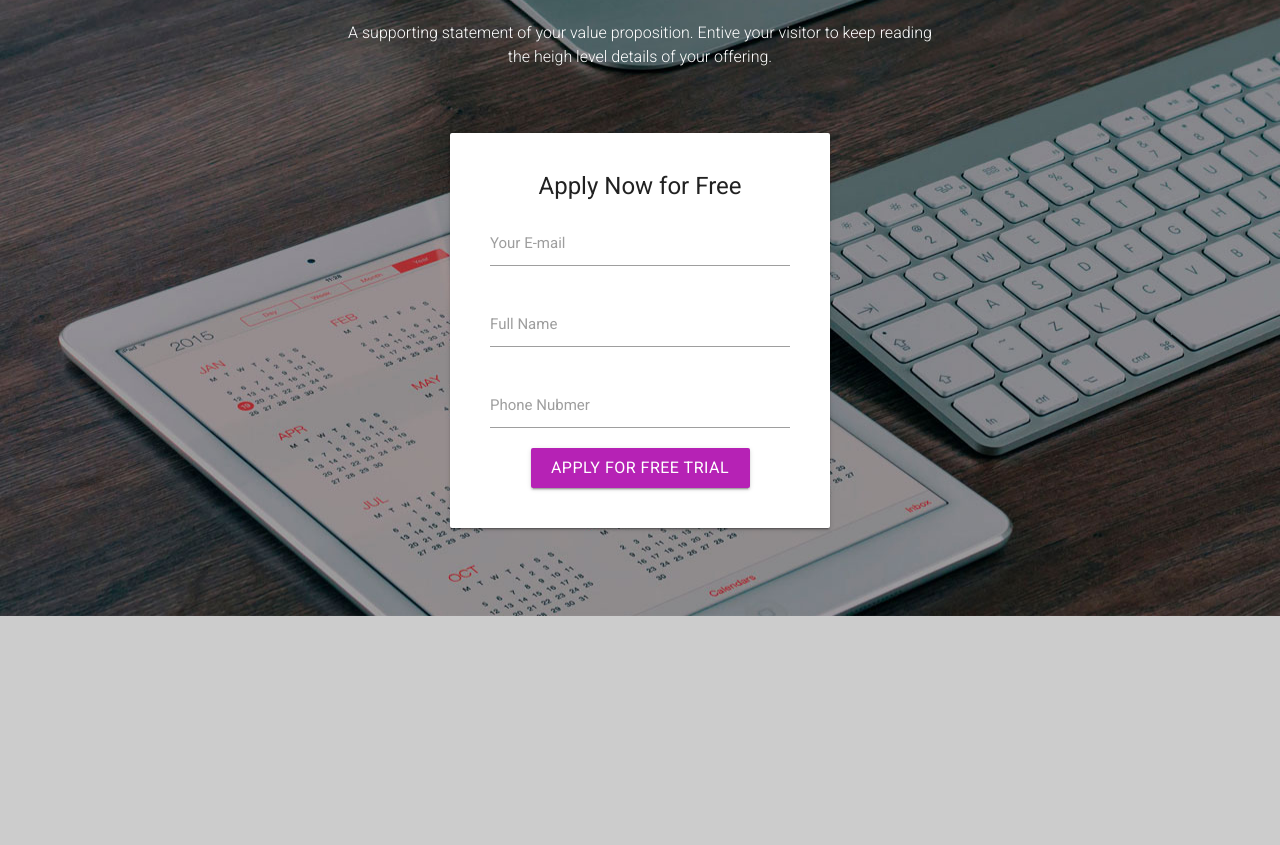
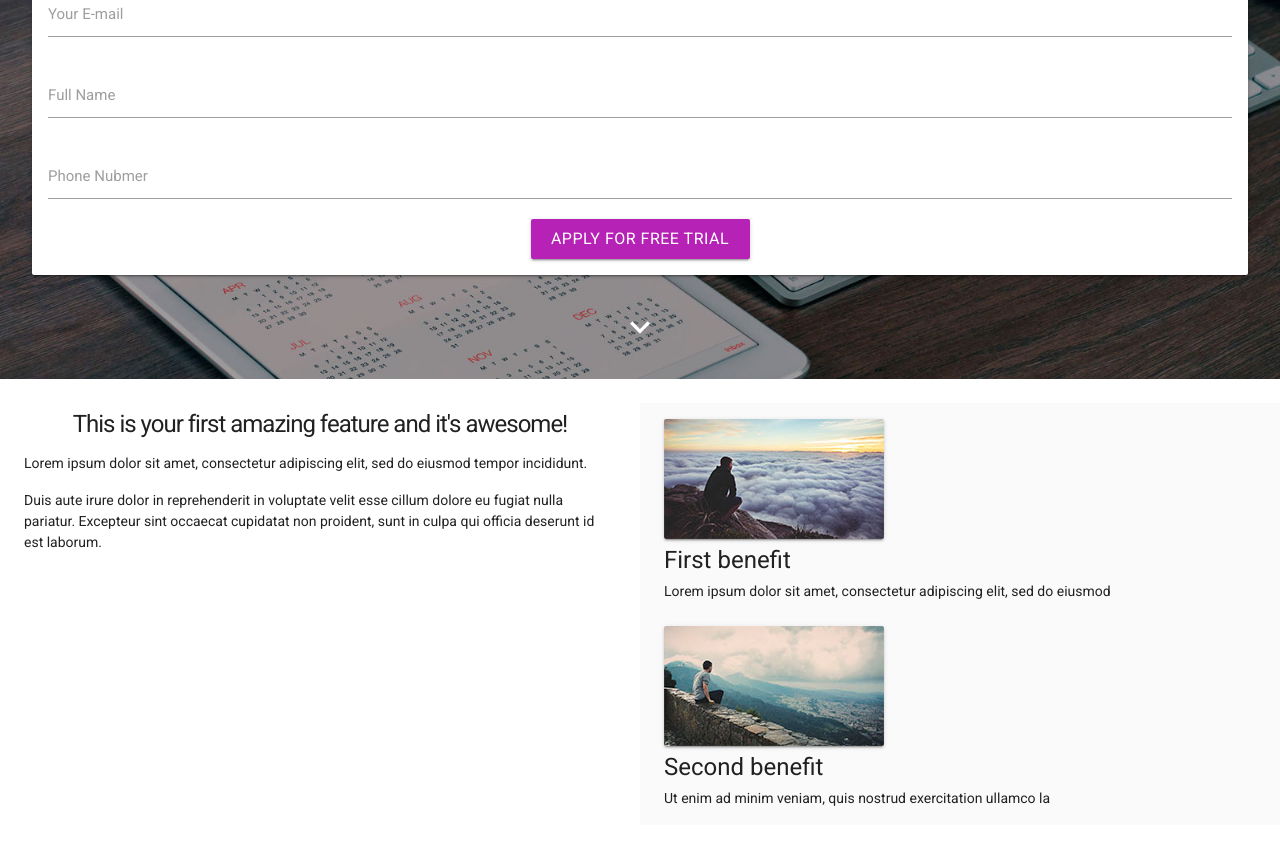
Before and after one commit to nesslaen/convert_materialize, a website: page app/index.html in a window 1280 px wide. Shown: the part 293-1138 px from the top of the page. Before the commit the page ends 909 px from the top, so only its background shows below. Drawn offline with nearby package versions, Linux system fonts and the light colour scheme.

Commit message:
mob version in progress

```diff
--- a/app/index.html
+++ b/app/index.html
@@ -30,7 +30,35 @@
       			</div>
       			<button class="btn waves-effect waves-light" type="submit" name="action">Apply for free trial</button>
 			</form>
+			<a href="#1" class="material-icons arrow_down">keyboard_arrow_down</a>
 		</header>
+
+		<div class="pre_features">
+			<div class="row pre_features_mob">
+				<div class="col s12 m6 description">
+					<h2 class="center-align">This is your first amazing feature and it's awesome!</h2>
+					<p>Lorem ipsum dolor sit amet, consectetur adipiscing elit, sed do eiusmod tempor incididunt.</p>
+					<p>Duis aute irure dolor in reprehenderit in voluptate velit esse cillum dolore eu fugiat nulla pariatur. Excepteur sint occaecat cupidatat non proident, sunt in culpa qui officia deserunt id est laborum.</p>
+				</div>
+				<div class="col s12 m6 content ">
+					<div class="benefit">
+						<div class="img_container">
+							<img class="materialboxed" src="img/man1.jpg" alt="man">
+						</div>
+						<h3>First benefit</h3>
+						<p>Lorem ipsum dolor sit amet, consectetur adipiscing elit, sed do eiusmod</p>
+					</div>
+					<div class="benefit">
+						<div class="img_container">
+							<img class="materialboxed" src="img/man2.jpg" alt="man">
+						</div>
+						<h3>Second benefit</h3>
+						<p>Ut enim ad minim veniam, quis nostrud exercitation ullamco la</p>
+					</div>
+				</div>
+			</div>
+
+		</div>
 
 
 
@@ -39,5 +67,10 @@
 
       <script type="text/javascript" src="https://code.jquery.com/jquery-3.2.1.min.js"></script>
       <script type="text/javascript" src="../src/js/bin/materialize.min.js"></script>
+      <script type="text/javascript">
+      	$(document).ready(function(){
+		$('.materialboxed').materialbox();
+		});
+      </script>
 	</body>
 </html>
--- /dev/null
+++ b/src/scss/components/_features.scss
@@ -0,0 +1,48 @@
+.pre_features{
+
+}
+
+.pre_features_mob{
+	.col.s12{
+		padding: 8px 24px;
+		&.content{
+			background-color: #fafafa;
+			padding: 16px 24px;
+			&:last-child p{
+				margin-bottom: 0;
+			}
+			.benefit:last-child{
+				margin-bottom: 0;
+			}
+		}
+		.benefit{
+			margin-bottom: 24px;
+			.img_container{
+				margin-bottom: 8px;
+				border-radius: 2px;
+			    overflow: hidden;
+			    width: 220px;
+			        box-shadow: 0 2px 2px 0 rgba(0, 0, 0, 0.14), 0 1px 5px 0 rgba(0, 0, 0, 0.12), 0 3px 1px -2px rgba(0, 0, 0, 0.2);
+			}
+		}
+	}
+	h2{
+		font-size: $h2_mob_font-size;
+		margin: 0 0 16px;
+		letter-spacing: -1px;
+	}
+	p{
+		font-size: 14px;
+		margin: 0 0 16px;
+	}
+
+	h3{
+		font-size: $h2_mob_font-size;
+		margin: 0 0 8px;
+	}
+
+	.content:last-child{
+		margin-bottom: 0;
+	}
+
+}
--- a/src/scss/components/_header.scss
+++ b/src/scss/components/_header.scss
@@ -1,27 +1,26 @@
 header{
-	padding: 88px;
+	padding: 32px;
 	background-image: url(../img/bgtop.jpg);
-	max-width: 1600px;
-	margin: 0 auto;
+	margin: 0 auto 24px;
+	background-size: cover;
 	h1{
 		font-weight: 300;
-		font-size: 56px;
+		font-size: 29px;
 		color: #D6D9DA;
-		margin: 0 0 32px;
+		margin: 0 0 $header_mob_marginb;
 	}
 	p{
 		font-size: 16px;
 		font-weight: 300;
-		margin: 0 auto 64px;
+		margin: 0 auto $header_mob_marginb;
 		color: #fff;
-		width: 608px;
 	}
 }
 
 .logo{
 	display: block;
 	width: 156px;
-    margin: 0 auto $headerlogo_margin_bottom;
+    margin: 0 auto $header_mob_marginb;
 	&::before{
 		display: block;
 		content: '';
@@ -32,9 +31,8 @@ header{
 
 
 .form{
-	width: 380px;
-	padding: 40px;
-	margin: 0 auto;
+	padding: 16px;
+	margin: 0 auto $header_mob_marginb;
 	h2{
 		font-size: 24px;
 		font-weight: normal;
@@ -58,3 +56,20 @@ header{
 		background-color: darken(#B622B5, 15%);
 	}
 }
+
+.arrow_down{
+	display: block;
+    font-size: 40px;
+    color: #fff;
+    margin: 0 auto;
+    width: 40px;
+    &:hover{
+    	opacity: 0.54;
+    	transition: .3s ease-out;
+    }
+}
+
+.cont{
+	width: 450px;
+	margin: 0 auto;
+}
--- a/src/scss/components/_variables.scss
+++ b/src/scss/components/_variables.scss
@@ -346,4 +346,5 @@ $progress-bar-color: $secondary-color !default;
 
 // 25. Header
 
-$headerlogo_margin_bottom: 96px;
+$header_mob_marginb: 32px;
+$h2_mob_font-size: 24px;
--- a/src/scss/style.scss
+++ b/src/scss/style.scss
@@ -20,15 +20,21 @@
 @import "components/buttons";
 @import "components/waves";
 @import "components/cards";
+@import "components/icons-material-design";
+@import "components/modal";
+@import "components/materialbox";
 
 //header
 @import "components/header";
-
-body{
-	background-color: #ccc;
-	min-width: 320px;
-}
+//main
+@import "components/features";
 
 *{
 	box-sizing: border-box;
 }
+
+body{
+	min-width: 320px;
+	max-width: 1600px;
+	margin: 0 auto;
+}
```
Also changed, not shown: README.md, app/css/style.min.css.
